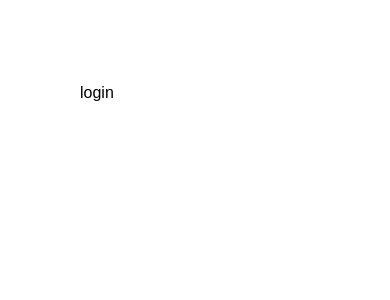
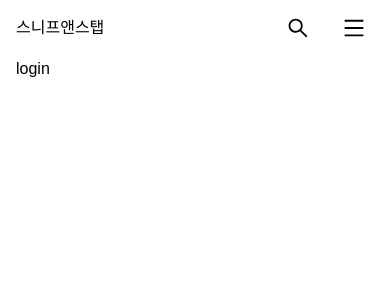
Before and after one commit to Minthug/Sniff-Step, a Next.js app in the folder frontend/: page /en/ in a window 390 px wide. Shown: the top 300 px of the page. Built offline with nearby package versions, Linux system fonts and the light colour scheme; a web font is replaced by a local one.

Commit message:
Add mobile menu, search, and categories components

```diff
--- a/frontend/app/[lang]/page.tsx
+++ b/frontend/app/[lang]/page.tsx
@@ -2,6 +2,8 @@ import React from 'react'
 import { Locales } from '../types/locales'
 import Link from 'next/link'
 import { D2CodingBold } from '../fonts'
+import Header from '../common/Header'
+import { container } from '../common/styles'
 
 interface Props {
     params: { lang: Locales }
@@ -9,10 +11,13 @@ interface Props {
 
 export default function page({ params: { lang } }: Props) {
     return (
-        <div className="p-20">
-            <Link className={`${D2CodingBold.className}`} href="/[lang]/login" as={`/${lang}/login`}>
-                login
-            </Link>
+        <div className="relative">
+            <Header />
+            <div className={`${container}`}>
+                <Link className={`${D2CodingBold.className}`} href="/[lang]/login" as={`/${lang}/login`}>
+                    login
+                </Link>
+            </div>
         </div>
     )
 }
--- /dev/null
+++ b/frontend/app/common/Header.tsx
@@ -0,0 +1,82 @@
+'use client'
+
+import React, { useCallback, useEffect, useState } from 'react'
+import { container } from './styles'
+import { AiOutlineSearch } from 'react-icons/ai'
+import { D2CodingBold } from '../fonts'
+import MobileCategories from './components/MobileCategories'
+import MobileMenu from './components/MobileMenu'
+import MobileSearch from './components/MobileSearch'
+import { useRouter } from 'next/navigation'
+
+export default function Header() {
+    const [onMobileMenu, setOnMobileMenu] = useState(false)
+    const [onMobileSearch, setOnMobileSearch] = useState(false)
+    const [viewportWidth, setViewportWidth] = useState(0)
+    const router = useRouter()
+    const mobile = viewportWidth < 1280
+
+    const handleResize = useCallback(() => {
+        setViewportWidth(window.innerWidth)
+    }, [])
+
+    useEffect(() => {
+        setViewportWidth(window.innerWidth)
+        window.addEventListener('resize', handleResize)
+        return () => {
+            window.removeEventListener('resize', handleResize)
+        }
+    }, [])
+
+    if (mobile) {
+        return (
+            <div
+                className={`
+                    ${container}
+                    relative flex justify-between items-center py-2 bg-white
+                `}
+            >
+                {onMobileSearch && <MobileSearch setOnMobileSearch={setOnMobileSearch} />}
+                <div className={`${D2CodingBold.className} cursor-pointer`} onClick={() => router.push('/')}>
+                    스니프앤스탭
+                </div>
+                <MobileMenu
+                    onMobileMenu={onMobileMenu}
+                    onMobileSearch={onMobileSearch}
+                    setOnMobileSearch={setOnMobileSearch}
+                    setOnMobileMenu={setOnMobileMenu}
+                />
+                <MobileCategories onMobileMenu={onMobileMenu} setOnMobileMenu={setOnMobileMenu} />
+            </div>
+        )
+    }
+
+    return (
+        <div
+            className={`
+                ${container}
+                flex justify-between items-center py-2 bg-white
+            `}
+        >
+            <div className={`${D2CodingBold.className} cursor-pointer`} onClick={() => router.push('/')}>
+                스니프앤스탭
+            </div>
+            <div className="flex gap-16 items-center">
+                <button className="px-4 py-2">산책 시키기</button>
+                <button className="px-4 py-2">산책 맡기기</button>
+                <div className="relative">
+                    <input
+                        className="w-[400px] pl-4 pr-[40px] py-2 text-[14px] text-[#898989] bg-[#F2F3F6] rounded-[4px] outline-none"
+                        onChange={() => {}}
+                        type="text"
+                        placeholder="동네 검색으로 산책인을 찾아보세요"
+                    />
+                    <div className="absolute top-[50%] right-0 translate-y-[-50%] w-[40px] h-[40px] flex justify-center items-center cursor-pointer">
+                        <AiOutlineSearch className="text-[#898989]" />
+                    </div>
+                </div>
+                <button className="px-4 py-2">로그인</button>
+            </div>
+        </div>
+    )
+}
--- /dev/null
+++ b/frontend/app/common/components/MobileCategories.tsx
@@ -0,0 +1,56 @@
+import { D2CodingBold } from '@/app/fonts'
+import React, { HTMLAttributes } from 'react'
+
+interface Props {
+    onMobileMenu: boolean
+    setOnMobileMenu: (onMobileMenu: boolean) => void
+}
+
+export default function MobileCategories({ onMobileMenu, setOnMobileMenu }: Props) {
+    return (
+        <>
+            <div
+                onClick={() => setOnMobileMenu(!onMobileMenu)}
+                style={{
+                    height: onMobileMenu ? '100%' : 0,
+                    minHeight: onMobileMenu ? 'calc(100vh - 56px)' : 0
+                }}
+                className={`absolute left-0 top-[56px] h-[100%] w-full bg-[#222] opacity-[60%]`}
+            ></div>
+            <div
+                style={{
+                    height: onMobileMenu ? '161px' : '0px',
+                    opacity: onMobileMenu ? 1 : 0,
+                    transition: onMobileMenu ? 'height 0.3s, opacity 0.3s' : 'height 0.5s',
+                    padding: onMobileMenu ? '16px 0' : '0'
+                }}
+                className={`
+                    ${D2CodingBold.className}
+                    absolute left-0 top-[56px] w-full items-center bg-[#fff] text-[18px]
+                `}
+            >
+                {onMobileMenu && (
+                    <>
+                        <MobileCategory onClick={() => console.log('산책 시키기')}>산책 시키기</MobileCategory>
+                        <MobileCategory onClick={() => console.log('산책 맡기기')}>산책 맡기기</MobileCategory>
+                        <MobileCategory onClick={() => console.log('내 프로필')}>내 프로필</MobileCategory>
+                    </>
+                )}
+            </div>
+        </>
+    )
+}
+
+function MobileCategory({ children, onClick }: HTMLAttributes<HTMLButtonElement>) {
+    return (
+        <button
+            className={`
+                hover:bg-slate-100 active:bg-slate-200
+                w-full flex justify-center py-2 cursor-pointer
+            `}
+            onClick={onClick}
+        >
+            {children}
+        </button>
+    )
+}
--- /dev/null
+++ b/frontend/app/common/components/MobileMenu.tsx
@@ -0,0 +1,28 @@
+import React from 'react'
+import { AiOutlineMenu, AiOutlineSearch } from 'react-icons/ai'
+
+interface Props {
+    onMobileMenu: boolean
+    onMobileSearch: boolean
+    setOnMobileMenu: (onMobileMenu: boolean) => void
+    setOnMobileSearch: (onMobileSearch: boolean) => void
+}
+
+export default function MobileMenu({ onMobileMenu, onMobileSearch, setOnMobileMenu, setOnMobileSearch }: Props) {
+    return (
+        <div className="flex gap-4">
+            <div
+                className="w-[40px] h-[40px] flex justify-center items-center cursor-pointer select-none"
+                onClick={() => setOnMobileSearch(!onMobileSearch)}
+            >
+                <AiOutlineSearch className="text-[24px]" />
+            </div>
+            <div
+                className="w-[40px] h-[40px] flex justify-center items-center cursor-pointer select-none"
+                onClick={() => setOnMobileMenu(!onMobileMenu)}
+            >
+                <AiOutlineMenu className="text-[24px]" />
+            </div>
+        </div>
+    )
+}
--- /dev/null
+++ b/frontend/app/common/components/MobileSearch.tsx
@@ -0,0 +1,33 @@
+import React from 'react'
+import { container } from '../styles'
+
+interface Props {
+    setOnMobileSearch: (onMobileSearch: boolean) => void
+}
+
+export default function MobileSearch({ setOnMobileSearch }: Props) {
+    return (
+        <div
+            className={`
+                        ${container}
+                        absolute flex gap-4 justify-between left-0 w-full h-full py-2 bg-white
+                    `}
+            onClick={() => setOnMobileSearch(false)}
+        >
+            <input
+                className="w-full pl-4 pr-[40px] py-2 text-[14px] text-[#898989] bg-[#F2F3F6] rounded-[4px] outline-none"
+                onChange={() => {}}
+                type="text"
+                placeholder="동네 검색으로 산책인을 찾아보세요"
+            />
+            <button
+                className={`
+                            hover:bg-slate-100 active:bg-slate-200
+                            w-[50px] h-[40px] font-bold rounded-s
+                        `}
+            >
+                취소
+            </button>
+        </div>
+    )
+}
--- /dev/null
+++ b/frontend/app/common/styles.ts
@@ -0,0 +1 @@
+export const container = 'xl:px-16 px-4'
```
